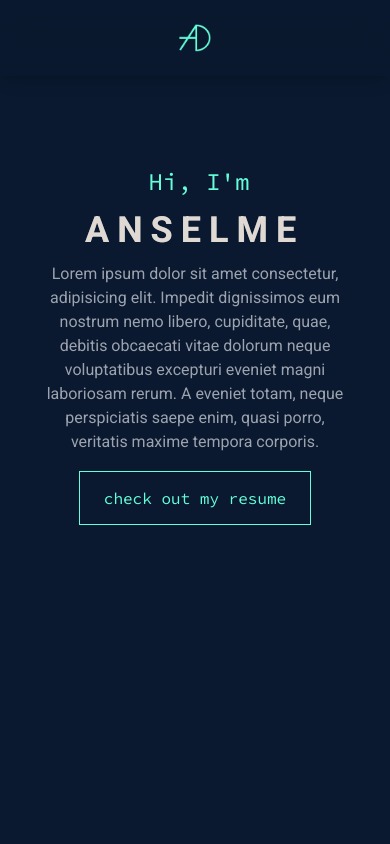
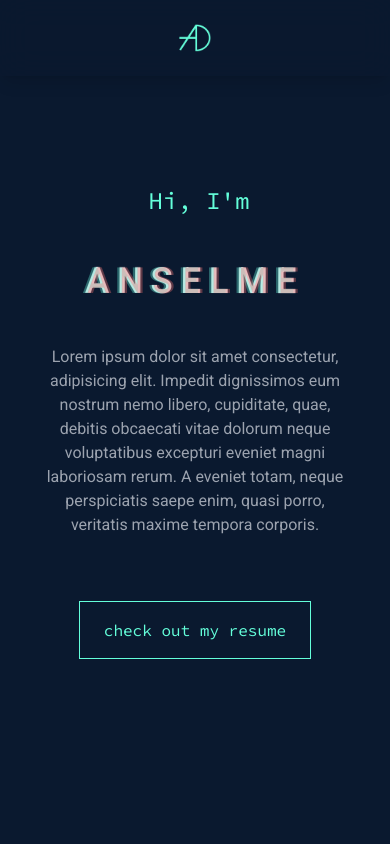
Before and after one commit to LeAnsman/Portfolio, a React (Vite) app: page / in a window 390 px wide. Shown: the top 844 px of the page. Built offline with nearby package versions, Linux system fonts and the light colour scheme.

Commit message:
Reworking UX in home

```diff
--- a/src/index.css
+++ b/src/index.css
@@ -23,7 +23,7 @@ textarea:-webkit-autofill:focus,
 select:-webkit-autofill,
 select:-webkit-autofill:hover,
 select:-webkit-autofill:focus {
-  -webkit-box-shadow: 0 0 0px 1000px white inset;;
+  -webkit-box-shadow: 0 0 0px 1000px white inset;
   box-shadow: inset 0 0 0 1px white, inset 0 0 0 100px white;
 }
 
@@ -32,61 +32,19 @@ input:focus-visible {
   outline: none;
 }
 
-/* .glitch-wrapper {
-  height: 100%;
-  display: flex;
-  justify-content: center;
-  align-items: center;
+.btn__home {
+  background: linear-gradient(to left, #0a192f 50%, #64ffda 50%) right;
+  background-size: 200%;
+  transition: 0.5s ease-out;
 }
 
-.glitch {
-  color: rgb(233, 233, 233);
-  font-size: 150px;
-  text-transform: upercase;
-  position: relative;
-  display: inline-block;
+div:hover {
+  background-position: left;
 }
-
-  .glitch::before,
-  .glitch::after  {
-    content: "Anselme";
-    position: absolute;
-    top: 0;
-    left: 0;
-    width: 100%;
-    height: 100%;
-    background-color: #0a192f;
-}
-  .glitch::before {
-    left: 2px;
-    text-shadow: -2px 0 #49FC00;
-    clip: rect(24px, 550px, 90px, 0);
-    animation: glitch-anim-2 3s infinite linear alternate-reverse;
-  }
-
-  .glitch::after {
-    left: -2px;
-    text-shadow: -2px 0 spin(#49FC00, 180);
-    clip: rect(85px, 550px, 140px, 0);
-    animation: glitch-anim 2.5s infinite linear alternate-reverse;
-  }
-
-  @keyframes glitch-anim {
-    from {
-      clip: rect(2px, 9999px, 5px, 0);
-    }
-  }
-
-  @keyframes glitch-anim-2 {
-    from {
-      clip: rect(4px, 9999px, 5px, 0);
-    }
-  } */
 
 h2 {
   color: #fff;
   letter-spacing: 8px;
-
   /*Create overlap*/
   margin: 0;
   line-height: 0;
--- a/src/pages/Home.jsx
+++ b/src/pages/Home.jsx
@@ -4,29 +4,29 @@ import { Link } from "react-router-dom";
 import { Parallax } from "react-scroll-parallax";
 
 export default function Home() {
-  const [loaded, setLoaded] = useState(true);
+  const [loaded, setLoaded] = useState(false);
 
   useEffect(() => {
     setTimeout(() => {
-      setLoaded(false);
+      setLoaded(true);
     }, 600);
   }, []);
 
   return (
     <section
       id="#"
-      className="min-h-[80vh] md:min-h-screen max-w-2xl flex flex-col justify-center items-center md:items-start gap-8 md:gap-16 font-roboto overflow-hidden"
+      className="min-h-screen max-w-2xl flex flex-col justify-center items-center sm:items-start gap-16 font-roboto overflow-hidden"
     >
       <h1
         className={`text-secondary font-sourceCodePro text-2xl ml-2 transition duration-500 delay-150 ${
-          loaded ? "opacity-0 translate-y-4" : "translate-y-0"
+          loaded ? "translate-y-0" : "opacity-0 translate-y-4"
         }`}
       >
         Hi, I'm
       </h1>
       <div
-        className={`text-4xl md:text-8xl font-bold  transition duration-500 delay-300 font-roboto ${
-          loaded ? "opacity-0 translate-y-4" : "translate-y-0"
+        className={`text-4xl sm:text-8xl font-bold  transition duration-500 delay-300 font-roboto ${
+          loaded ? "translate-y-0" : "opacity-0 translate-y-4"
         }`}
       >
         <h2>ANSELME</h2>
@@ -35,8 +35,8 @@ export default function Home() {
       </div>
 
       <h3
-        className={`text-gray-400 text-center md:text-left md:text-xl transition duration-500 delay-[450ms] ${
-          loaded ? "opacity-0 translate-y-4" : "translate-y-0"
+        className={`text-gray-400 text-center sm:text-left sm:text-xl transition duration-500 delay-[450ms] ${
+          loaded ? "translate-y-0" : "opacity-0 translate-y-4"
         }`}
       >
         Lorem ipsum dolor sit amet consectetur, adipisicing elit. Impedit
@@ -45,21 +45,29 @@ export default function Home() {
         rerum. A eveniet totam, neque perspiciatis saepe enim, quasi porro,
         veritatis maxime tempora corporis.
       </h3>
-
       <div
-        className={` text-secondary transition duration-500  font-sourceCodePro delay-[600ms]  ${
-          loaded ? "opacity-0 translate-y-4 " : "translate-y-0"
+        className={`transition duration-500 delay-[600ms] ${
+          loaded ? "translate-y-0" : "opacity-0 translate-y-4 "
         }`}
+      >
+        <div
+          className={` py-4 text-secondary border border-secondary  font-sourceCodePro  btn__home`}
+          id="btn"
         >
           <Link
             to={"/resume"}
-          className="px-6 md:px-12 py-4 hover:bg-secondary/10 transition duration-300 delay-[0] border border-secondary"
+            className="px-6 md:px-12 py-4 transition duration-500 hover:text-primary"
           >
             check out my resume
           </Link>
         </div>
+      </div>
 
-      <div className={`hidden lg:block absolute max-w-sm right-0`}>
+      <div
+        className={`hidden lg:block absolute max-w-sm right-0 transition duration-150 ${
+          loaded ? "opacity-1" : "opacity-0"
+        }`}
+      >
         <Parallax speed={-30}>
           <Player autoplay loop src="/assets/LaptopLottie.json" />
         </Parallax>
```
Lines whose indentation alone changed are shown as unchanged.
